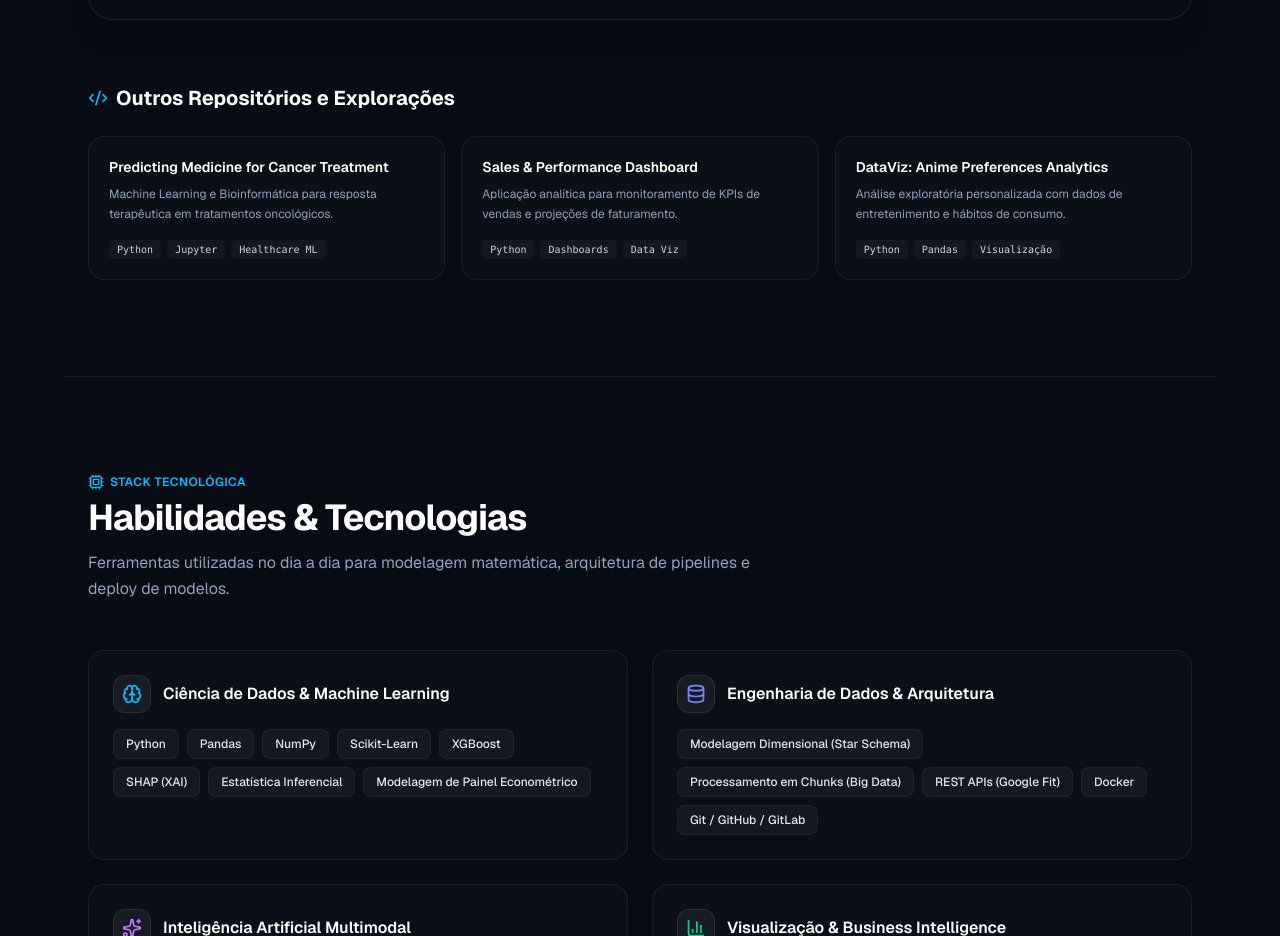
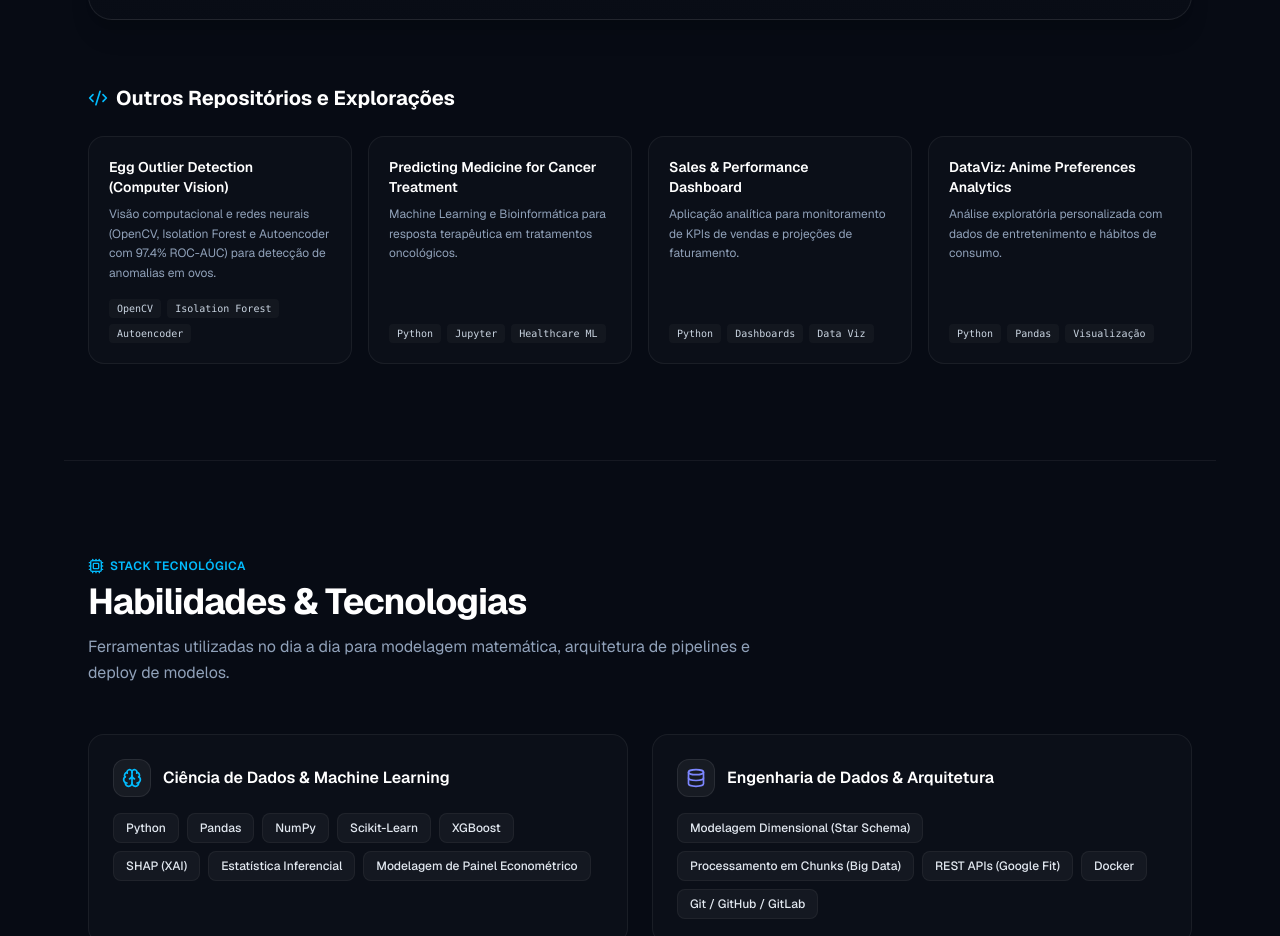
Before and after one commit to Landoftha/my-portfolio, a Next.js app: page / in a window 1280 px wide. Shown: the part 3396-4332 px from the top of the page. Built offline with nearby package versions, Linux system fonts and the light colour scheme.

Commit message:
feat: adicionar repositorio egg_outlier_detection na secao de outros repositorios

```diff
--- a/src/app/page.tsx
+++ b/src/app/page.tsx
@@ -170,6 +170,12 @@ export default function Home() {
   ];
 
   const secondaryProjects = [
+    {
+      title: "Egg Outlier Detection (Computer Vision)",
+      desc: "Visão computacional e redes neurais (OpenCV, Isolation Forest e Autoencoder com 97.4% ROC-AUC) para detecção de anomalias em ovos.",
+      tags: ["OpenCV", "Isolation Forest", "Autoencoder"],
+      url: "https://github.com/Landoftha/egg_outlier_detection"
+    },
     {
       title: "Predicting Medicine for Cancer Treatment",
       desc: "Machine Learning e Bioinformática para resposta terapêutica em tratamentos oncológicos.",
@@ -453,11 +459,11 @@ export default function Home() {
         </div>
 
         {/* Secondary Projects Grid */}
-        <div className="mt-16">
+        <div id="outros-repositorios" className="mt-16 scroll-mt-24">
           <h3 className="text-xl font-bold text-white mb-6 flex items-center gap-2">
             <Code2 className="w-5 h-5 text-sky-400" /> Outros Repositórios e Explorações
           </h3>
-          <div className="grid sm:grid-cols-2 lg:grid-cols-3 gap-4">
+          <div className="grid sm:grid-cols-2 lg:grid-cols-4 gap-4">
             {secondaryProjects.map((p, idx) => (
               <a
                 key={idx}
```
Also changed, not shown: public/pr-preview-egg-outlier.png (added).
